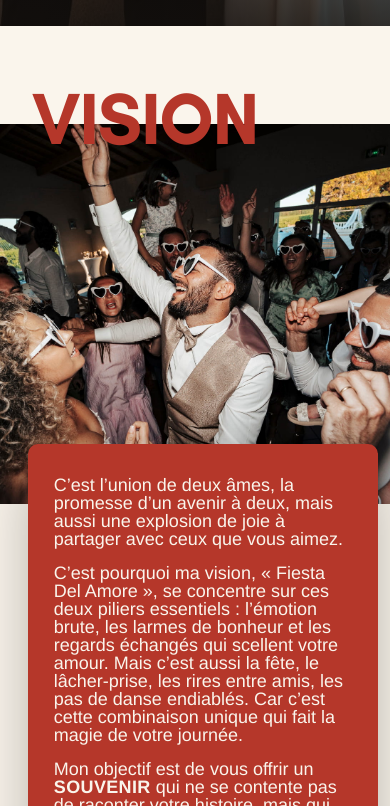
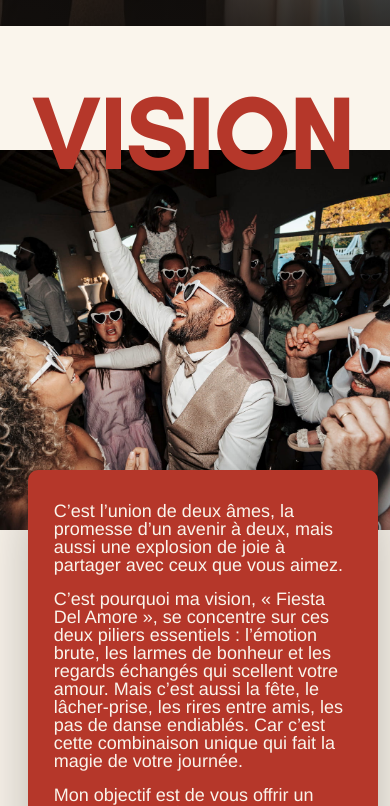
Before and after one commit to saslandeco-cmyk/tioto-photographe, a Next.js app: page / in a window 390 px wide. Shown: the part 818-1624 px from the top of the page. Built offline with nearby package versions, Linux system fonts and the light colour scheme.

Commit message:
Bump Vision mobile title font-size clamp minimum to 100px

```diff
--- a/app/components/Vision.module.css
+++ b/app/components/Vision.module.css
@@ -106,7 +106,7 @@
     transform-origin: left center;
     padding: 0 24px;
     margin: 0 0 38px;
-    font-size: clamp(56px, 18vw, 96px);
+    font-size: clamp(100px, 18vw, 96px);
     white-space: normal;
   }
 
```
